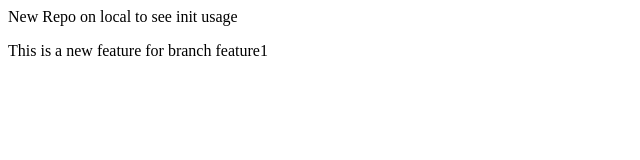
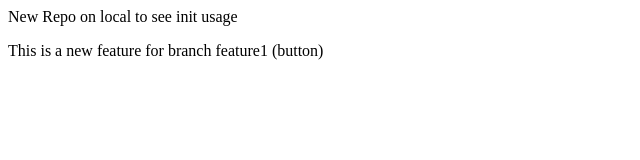
Before and after one commit to srihurry/newLocalRepo, a plain HTML site: page index.html in a window 1280 px wide. Shown: the full height of the page, 0-640 px from the left. Drawn offline with Linux system fonts and the light colour scheme.

```diff
--- a/index.html
+++ b/index.html
@@ -1,2 +1,2 @@
 <p>New Repo on local to see init usage</p>
-<p>This is a new feature for branch feature1</p>
+<p>This is a new feature for branch feature1 (button)</p>
```
